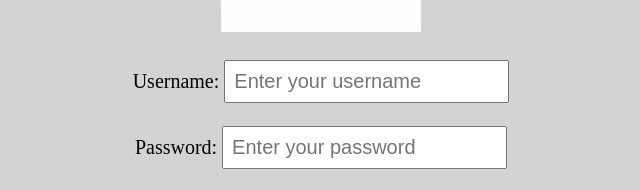
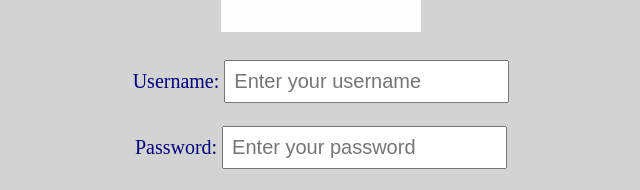
Before and after one commit to bella917/Capstone_1116, a plain HTML site: page index.html in a window 1280 px wide. Shown: the part 337-527 px from the top of the page, without its empty margins (319-959 px from the left). Drawn offline with Linux system fonts and the light colour scheme.

Commit message:
Update label styles for username and password fields

```diff
--- a/index.html
+++ b/index.html
@@ -18,14 +18,14 @@
     <br><br>
 
     <form>
-        <label for="username">Username:</label>
+          <label for="username" style="color: navy;">Username:</label>
         <input type="text" id="username" name="username"
             placeholder="Enter your username"
             style="font-size: 20px; padding: 8px;">
 
         <br><br>
 
-        <label for="password">Password:</label>
+        <label for="password" style="color: navy;">Password:</label>
         <input type="password" id="password" name="password"
             placeholder="Enter your password"
             style="font-size: 20px; padding: 8px;">
```
